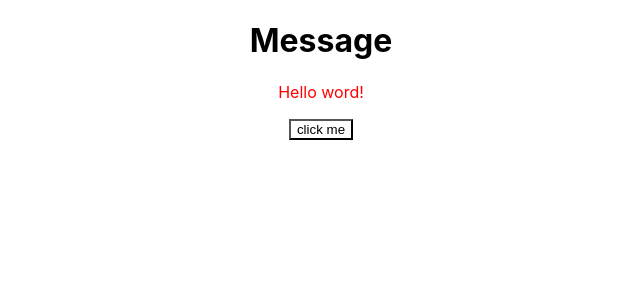
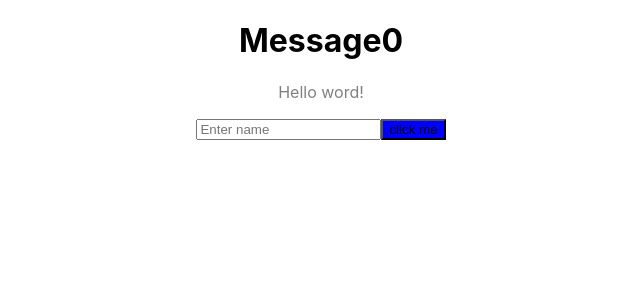
Before and after one commit to ojhal/Learning-React, a React (Create React App) app: page / in a window 1280 px wide. Shown: the top 300 px of the page, without its empty margins (319-959 px from the left). Built offline with nearby package versions, Linux system fonts and the light colour scheme.

Commit message:
use functionality

```diff
--- a/src/App.css
+++ b/src/App.css
@@ -1,8 +1,3 @@
-h3 {
-  text-align: center;
-
-}
-
 h1 {
   text-align: center;
 }
--- a/src/App.js
+++ b/src/App.js
@@ -6,14 +6,20 @@ class App extends Component {
   constructor(props) {
     super(props);
     this.state = {
-      msg: "Hello word!"
+      msg: "Hello word!",
+      backgroundColor: "blue",
+      color: "gray",
+      count: 0
     }
 
   }
 
   handleClick = () => {
     this.setState({
-      msg: "Hi!, i am Ojhal"
+      msg: "Hi!, i am Ojhal",
+      backgroundColor: "red",
+      color: "green",
+      count: this.state.count + 1
     })
     console.log('clicked', this)
   }
@@ -21,9 +27,15 @@ class App extends Component {
   render() {
     return (
       <div className="container">
-        <h1>Message</h1>
-        <p style={{ color: "red" }}>{this.state.msg}</p>
-        <button onClick={this.handleClick}>click  me</button>
+
+        <h1>Message{this.state.count}</h1>
+        <p style={{ color: this.state.color }}>{this.state.msg}</p>
+        <input
+          name="name"
+          text="text"
+          placeholder="Enter name"
+        />
+        <button style={{ backgroundColor: this.state.backgroundColor }} onClick={this.handleClick}>click  me</button>
       </div>
     );
   }
```
